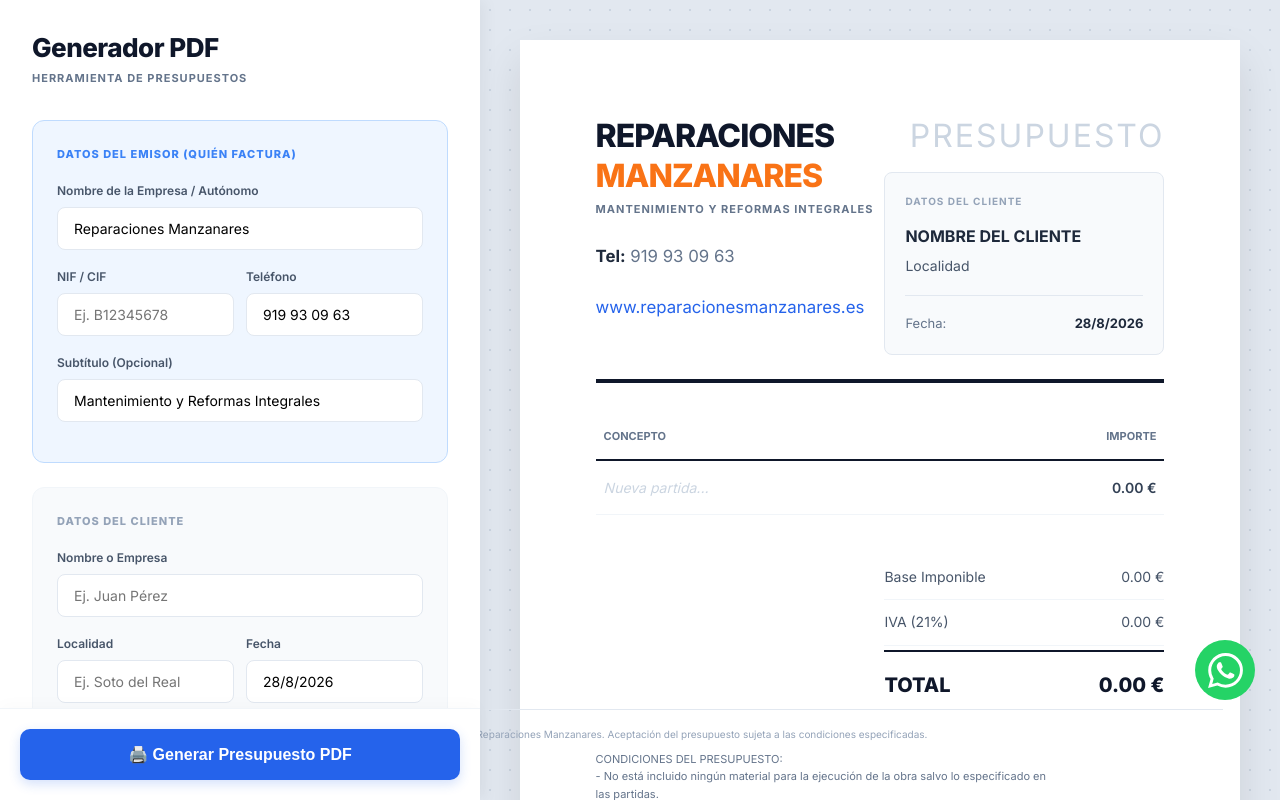
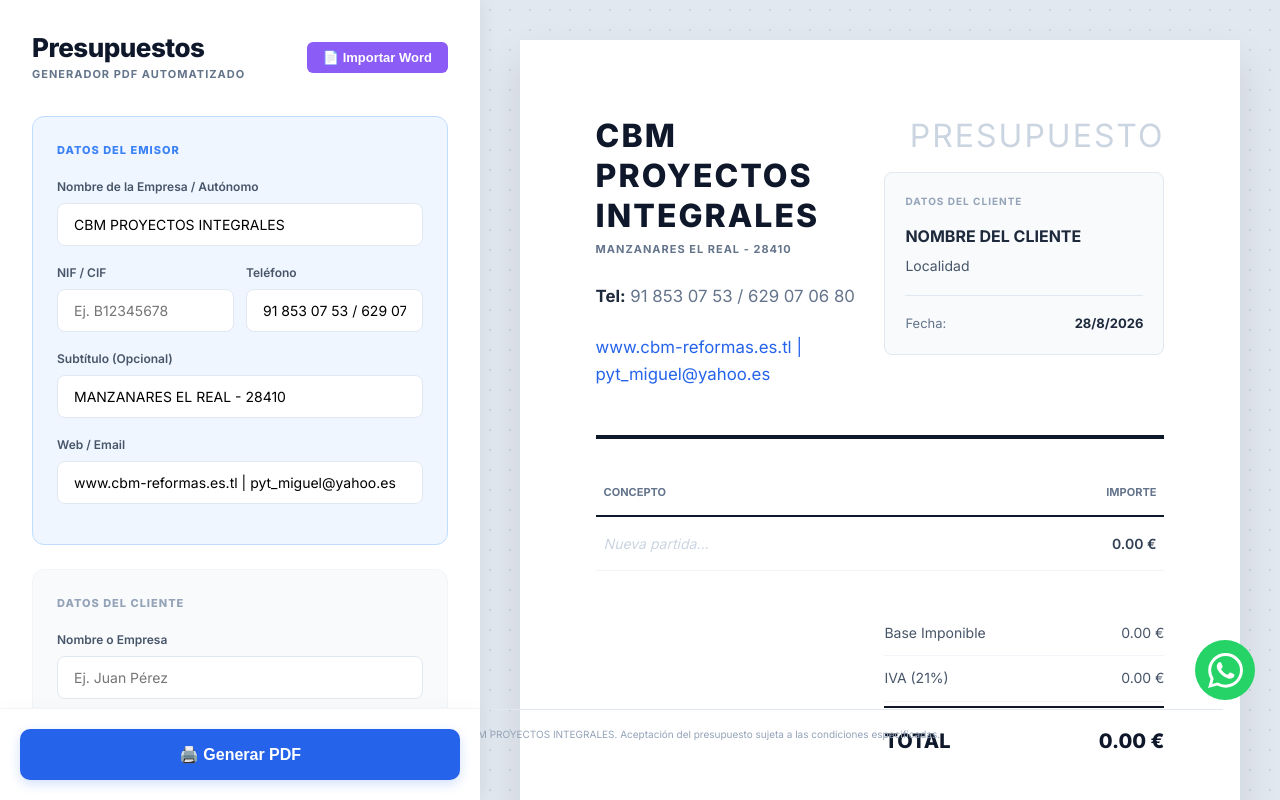
Before and after one commit to rubendelgadoomente-design/reparaciones-manzanares, a Next.js app: page /admin/presupuestos in a window 1280 px wide. Built offline with nearby package versions, Linux system fonts and the light colour scheme.

Commit message:
Feat: Auto-importar presupuestos Word en calculadora

```diff
--- a/package.json
+++ b/package.json
@@ -13,6 +13,7 @@
   "author": "",
   "license": "ISC",
   "dependencies": {
+    "mammoth": "^1.13.0",
     "next": "^16.2.1",
     "react": "^19.2.4",
     "react-dom": "^19.2.4"
--- a/src/app/admin/presupuestos/page.tsx
+++ b/src/app/admin/presupuestos/page.tsx
@@ -1,13 +1,14 @@
 'use client';
-import React, { useState } from 'react';
+import React, { useState, useRef } from 'react';
+import * as mammoth from 'mammoth';
 
 export default function PresupuestosPage() {
   const [emisor, setEmisor] = useState({
-    nombre: 'Reparaciones Manzanares',
-    subtitulo: 'Mantenimiento y Reformas Integrales',
+    nombre: 'CBM PROYECTOS INTEGRALES',
+    subtitulo: 'MANZANARES EL REAL - 28410',
     nif: '',
-    telefono: '919 93 09 63',
-    web: 'www.reparacionesmanzanares.es'
+    telefono: '91 853 07 53 / 629 07 06 80',
+    web: 'www.cbm-reformas.es.tl | pyt_miguel@yahoo.es'
   });
 
   const [cliente, setCliente] = useState({
@@ -22,10 +23,90 @@ export default function PresupuestosPage() {
 
   const [notas, setNotas] = useState(
 `CONDICIONES DEL PRESUPUESTO:
-- No está incluido ningún material para la ejecución de la obra salvo lo especificado en las partidas.
-- Forma de pago: 50% a la aceptación del presupuesto (para provisión de materiales), 50% a la finalización de los trabajos.
+- Forma de pago: 50% comienzo de la obra, 50% fin de obra.
 - Validez de este presupuesto: 30 días.`
   );
+
+  const fileInputRef = useRef<HTMLInputElement>(null);
+
+  const procesarWord = async (e: React.ChangeEvent<HTMLInputElement>) => {
+    const file = e.target.files?.[0];
+    if (!file) return;
+
+    try {
+      const arrayBuffer = await file.arrayBuffer();
+      const result = await mammoth.extractRawText({ arrayBuffer });
+      const text = result.value;
+
+      // Lógica de parseo
+      const lineas = text.split('\n').map(l => l.trim()).filter(l => l.length > 0);
+
+      const nuevasPartidas: { descripcion: string; precio: number }[] = [];
+      let bufferDescripcion = '';
+      let nuevasNotas = '';
+
+      for (let i = 0; i < lineas.length; i++) {
+        const linea = lineas[i];
+
+        // Detección de notas (líneas con asteriscos que no sean de 'total')
+        if ((linea.startsWith('***') || linea.startsWith('**') || linea.startsWith('*')) && !linea.match(/total/i)) {
+          nuevasNotas += linea + '\n';
+          continue;
+        }
+
+        // Buscar precio: ej "PRECIO -> 320" o "TOTAL IMPORTE PARTIDA SOLADO: 1560,00€"
+        // También puede venir como "TOTAL IMPORTE PARTIDA: 700€"
+        const regexPrecio = /(?:PRECIO\s*[→>-]|TOTAL IMPORTE PARTIDA.*?[:]?)\s*([\d.,]+)/i;
+        const match = linea.match(regexPrecio);
+
+        if (match) {
+          // Extraer número: quitamos puntos de miles y cambiamos coma por punto decimal
+          let numStr = match[1].replace(/\./g, '').replace(',', '.');
+          const precio = parseFloat(numStr) || 0;
+
+          if (bufferDescripcion.trim().length > 0) {
+             nuevasPartidas.push({
+               descripcion: bufferDescripcion.trim(),
+               precio: precio
+             });
+          }
+          bufferDescripcion = ''; // Reset
+        } else {
+          // Filtrar basura como "Página 1 de 2" o encabezados
+          if (linea.match(/Página \d de/i) || linea.match(/PRESUPUESTO/i) || linea.match(/CBM PROYECTOS/i) || linea.match(/MANZANARES EL REAL/i)) {
+            continue;
+          }
+
+          // Guardar el cliente potencial de las primeras líneas
+          if (i < 10 && linea.match(/^[A-Z\s]+$/) && linea.length > 3 && !linea.match(/PARTIDA/i)) {
+             // Es posible que sea el nombre del cliente o ubicación
+             // No lo añadimos a la descripción de partida, lo ponemos en cliente si está vacío
+             setCliente(prev => ({ ...prev, nombre: prev.nombre ? prev.nombre + ' - ' + linea : linea }));
+             continue;
+          }
+
+          bufferDescripcion += linea + '\n';
+        }
+      }
+
+      if (nuevasPartidas.length > 0) {
+        setPartidas(nuevasPartidas);
+        if (nuevasNotas) {
+           setNotas(prev => prev + '\n\nNOTAS IMPORTADAS:\n' + nuevasNotas);
+        }
+        alert('Word importado correctamente. Revisa que las partidas estén bien.');
+      } else {
+        alert('No se encontraron precios. Asegúrate de que el Word tenga "PRECIO → X" o "TOTAL IMPORTE PARTIDA: X".');
+      }
+
+    } catch (err) {
+      console.error(err);
+      alert('Error al leer el archivo Word.');
+    }
+
+    // Reset file input
+    if (fileInputRef.current) fileInputRef.current.value = '';
+  };
 
   const agregarPartida = () => setPartidas([...partidas, { descripcion: '', precio: 0 }]);
   const actualizarPartida = (index: number, campo: string, valor: string | number) => {
@@ -37,16 +118,20 @@ export default function PresupuestosPage() {
     setPartidas(partidas.filter((_, i) => i !== index));
   };
 
-  const handlePrint = () => window.print();
+  const handlePrint = () => {
+    window.print();
+  };
 
   const subtotal = partidas.reduce((acc, part) => acc + (Number(part.precio) || 0), 0);
   const iva = subtotal * 0.21;
   const total = subtotal + iva;
 
-  // Renderizador especial para el título si es la marca propia
   const renderLogo = (nombre: string) => {
-    if (nombre.toUpperCase() === 'REPARACIONES MANZANARES') {
+    if (nombre.toUpperCase().includes('REPARACIONES MANZANARES')) {
       return <><span style={{color: '#0f172a'}}>REPARACIONES</span> <span style={{color:'#f97316'}}>MANZANARES</span></>;
+    }
+    if (nombre.toUpperCase().includes('CBM')) {
+      return <span style={{color: '#0f172a', letterSpacing: '2px'}}>{nombre.toUpperCase()}</span>;
     }
     return <span style={{color: '#0f172a'}}>{nombre.toUpperCase()}</span>;
   };
@@ -143,6 +228,13 @@ export default function PresupuestosPage() {
         .btn-print:hover { background: #1d4ed8; transform: translateY(-1px); box-shadow: 0 6px 16px rgba(37,99,235,0.3); }
         .btn-print:active { transform: translateY(1px); }
 
+        .btn-import {
+          background: #8b5cf6; color: white; font-weight: bold; border: none;
+          padding: 8px 16px; border-radius: 6px; cursor: pointer; font-size: 13px;
+          display: inline-flex; align-items: center; gap: 6px; transition: 0.2s;
+        }
+        .btn-import:hover { background: #7c3aed; }
+
         .preview-panel {
           flex: 1;
           background-color: #e2e8f0;
@@ -207,11 +299,32 @@ export default function PresupuestosPage() {
         {/* PANEL IZQUIERDO */}
         <div className="control-panel">
           <div className="control-scroll">
-            <h1 className="header-title">Generador PDF</h1>
-            <p className="header-subtitle">Herramienta de Presupuestos</p>
+
+            <div style={{display: 'flex', justifyContent: 'space-between', alignItems: 'center', marginBottom: '32px'}}>
+              <div>
+                <h1 className="header-title">Presupuestos</h1>
+                <p className="header-subtitle" style={{margin: 0}}>Generador PDF Automatizado</p>
+              </div>
+              <div>
+                <input
+                  type="file"
+                  accept=".docx"
+                  ref={fileInputRef}
+                  style={{display: 'none'}}
+                  onChange={procesarWord}
+                />
+                <button
+                  className="btn-import"
+                  onClick={() => fileInputRef.current?.click()}
+                  title="Selecciona un archivo Word (.docx) enviado por José"
+                >
+                  📄 Importar Word
+                </button>
+              </div>
+            </div>
 
             <div className="section-box" style={{backgroundColor: '#eff6ff', borderColor: '#bfdbfe'}}>
-              <div className="section-title" style={{color: '#3b82f6'}}>Datos del Emisor (Quién factura)</div>
+              <div className="section-title" style={{color: '#3b82f6'}}>Datos del Emisor</div>
               <div className="form-group">
                 <label className="form-label">Nombre de la Empresa / Autónomo</label>
                 <input type="text" className="form-input" value={emisor.nombre} onChange={e => setEmisor({...emisor, nombre: e.target.value})} />
@@ -229,6 +342,10 @@ export default function PresupuestosPage() {
               <div className="form-group">
                 <label className="form-label">Subtítulo (Opcional)</label>
                 <input type="text" className="form-input" value={emisor.subtitulo} onChange={e => setEmisor({...emisor, subtitulo: e.target.value})} />
+              </div>
+              <div className="form-group">
+                <label className="form-label">Web / Email</label>
+                <input type="text" className="form-input" value={emisor.web} onChange={e => setEmisor({...emisor, web: e.target.value})} />
               </div>
             </div>
 
@@ -255,13 +372,13 @@ export default function PresupuestosPage() {
               {partidas.map((partida, index) => (
                 <div key={index} className="partida-item">
                   <textarea
-                    className="partida-desc" rows={2} placeholder="Descripción del trabajo..."
+                    className="partida-desc" rows={3} placeholder="Descripción del trabajo..."
                     value={partida.descripcion} onChange={e => actualizarPartida(index, 'descripcion', e.target.value)}
                   />
                   <div>
                     <input
                       type="number" className="partida-price" placeholder="0"
-                      value={partida.precio || ''} onChange={e => actualizarPartida(index, 'precio', parseFloat(e.target.value) || 0)}
+                      value={partida.precio || ''} onChange={e => actualizarPartida(index, 'precio', parseFloat(e.target.value.toString()) || 0)}
                     />
                   </div>
                   <div className="btn-delete" onClick={() => eliminarPartida(index)}>×</div>
@@ -273,14 +390,14 @@ export default function PresupuestosPage() {
             <div className="section-box">
               <div className="section-title">Condiciones y Notas</div>
               <textarea
-                className="form-input" rows={5} style={{resize: 'vertical'}}
+                className="form-input" rows={8} style={{resize: 'vertical'}}
                 value={notas} onChange={e => setNotas(e.target.value)}
               />
             </div>
           </div>
 
           <div className="print-btn-container">
-            <button className="btn-print" onClick={handlePrint}>🖨️ Generar Presupuesto PDF</button>
+            <button className="btn-print" onClick={handlePrint}>🖨️ Generar PDF</button>
           </div>
         </div>
 
```
Also changed, not shown: 1 other file (tests, documents, lock files or other folders).
